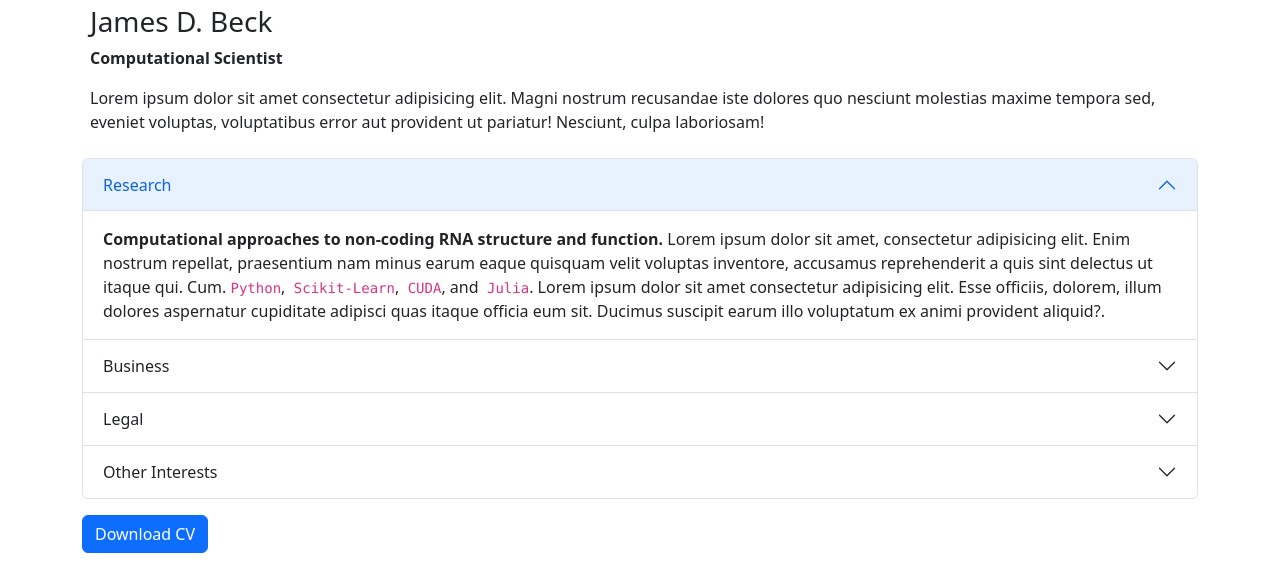
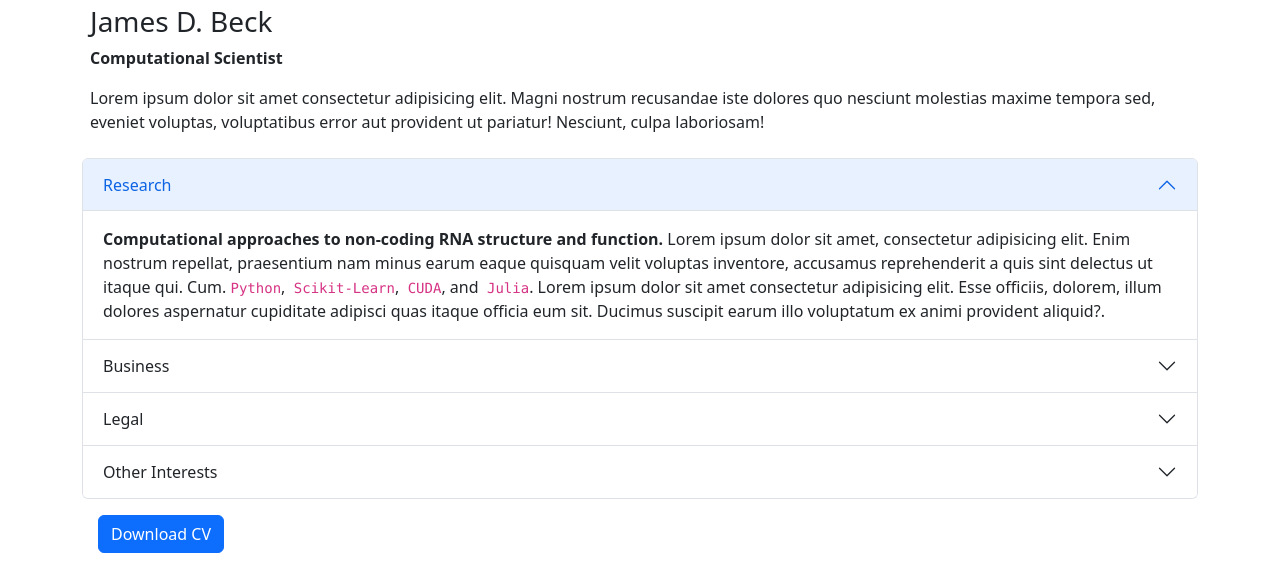
Before and after one commit to Jdbeck66/jimbeck, a plain HTML site: page index.html in a window 1280 px wide. Shown: the part 3307-3876 px from the top of the page. Drawn offline with nearby package versions, Linux system fonts and the light colour scheme.

Commit message:
Fix Boundary Margin Bottom

```diff
--- a/index.html
+++ b/index.html
@@ -147,7 +147,7 @@
               </code>
             </div>
         </div>
-        <!-- About Container -->
+        <!-- About -->
         <div class="container w-100 pt-3">
             <h3 id="scrollspyHeading6">About</h3>
             <hr>
@@ -208,7 +208,7 @@
                     </div>
                 </div>
             </div>
-            <button type="button" class="btn btn-primary mt-3">Download CV</button>
+            <button type="button" class="btn btn-primary m-3">Download CV</button>
         </div>
 
         <script src="https://cdn.jsdelivr.net/npm/bootstrap@5.2.0-beta1/dist/js/bootstrap.bundle.min.js" integrity="sha384-pprn3073KE6tl6bjs2QrFaJGz5/SUsLqktiwsUTF55Jfv3qYSDhgCecCxMW52nD2" crossorigin="anonymous"></script>
```
